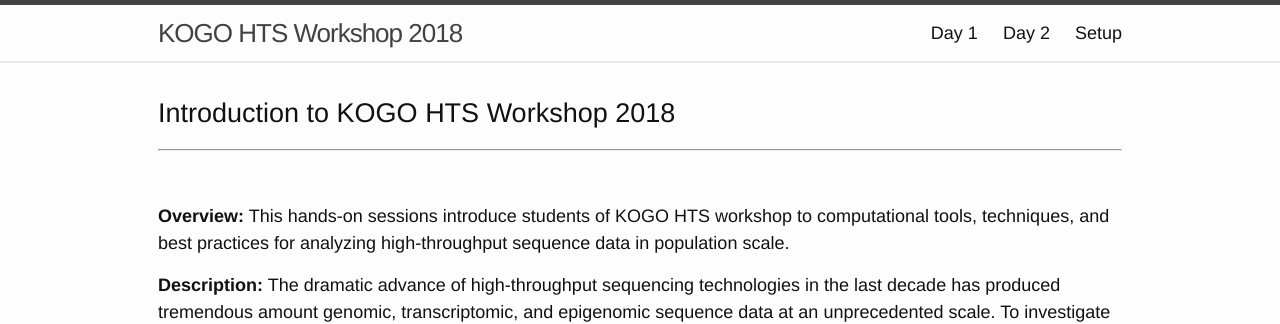
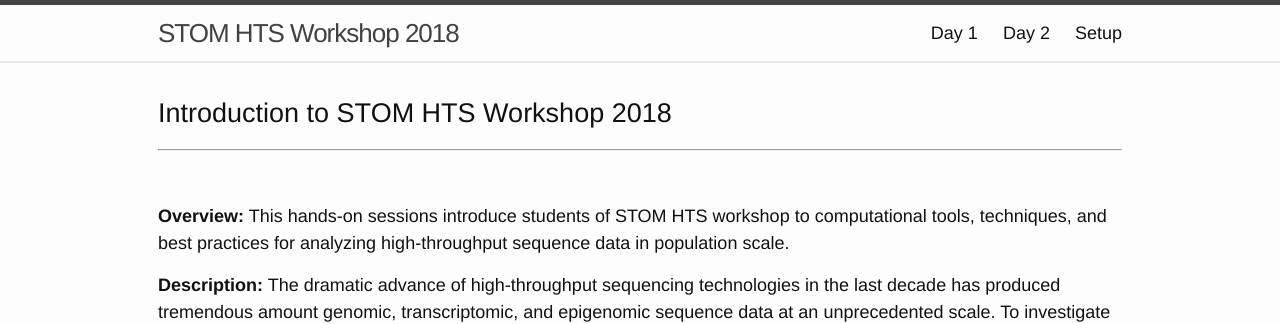
Before and after one commit to htsworkshop/stom-2018, a Jekyll site: the page built from index.md, in a window 1280 px wide. Shown: the top 324 px of the page. Built offline with Jekyll 4.4.1, drawn with Linux system fonts in a browser that asks for light colours; our own code applies the rules of GitHub Pages for plain Markdown files.

Commit message:
Modified KOGO to STOM

```diff
--- a/_config.yml
+++ b/_config.yml
@@ -1,8 +1,8 @@
 # Site settings
-title: KOGO HTS Workshop 2018
+title: STOM HTS Workshop 2018
 email: hmkang@umich.edu
-baseurl: "/kogo-2018" # the subpath of your site, e.g. /blog/
-url: "http://htsworkshop.github.io/kogo-2018"
+baseurl: "/stom-2018" # the subpath of your site, e.g. /blog/
+url: "http://htsworkshop.github.io/stom-2018"
 github_username:  htsworkshop
 
 # Build settings
--- a/index.md
+++ b/index.md
@@ -2,12 +2,12 @@
 layout: page
 ---
 
-# Introduction to KOGO HTS Workshop 2018
+# Introduction to STOM HTS Workshop 2018
 
 <hr>
 <br>
 
-**Overview:** This hands-on sessions introduce students of KOGO HTS
+**Overview:** This hands-on sessions introduce students of STOM HTS
 workshop to computational tools, techniques, and best practices for
 analyzing high-throughput sequence data in population scale.
 
```
Also changed, not shown: README.md, 2 other files.
